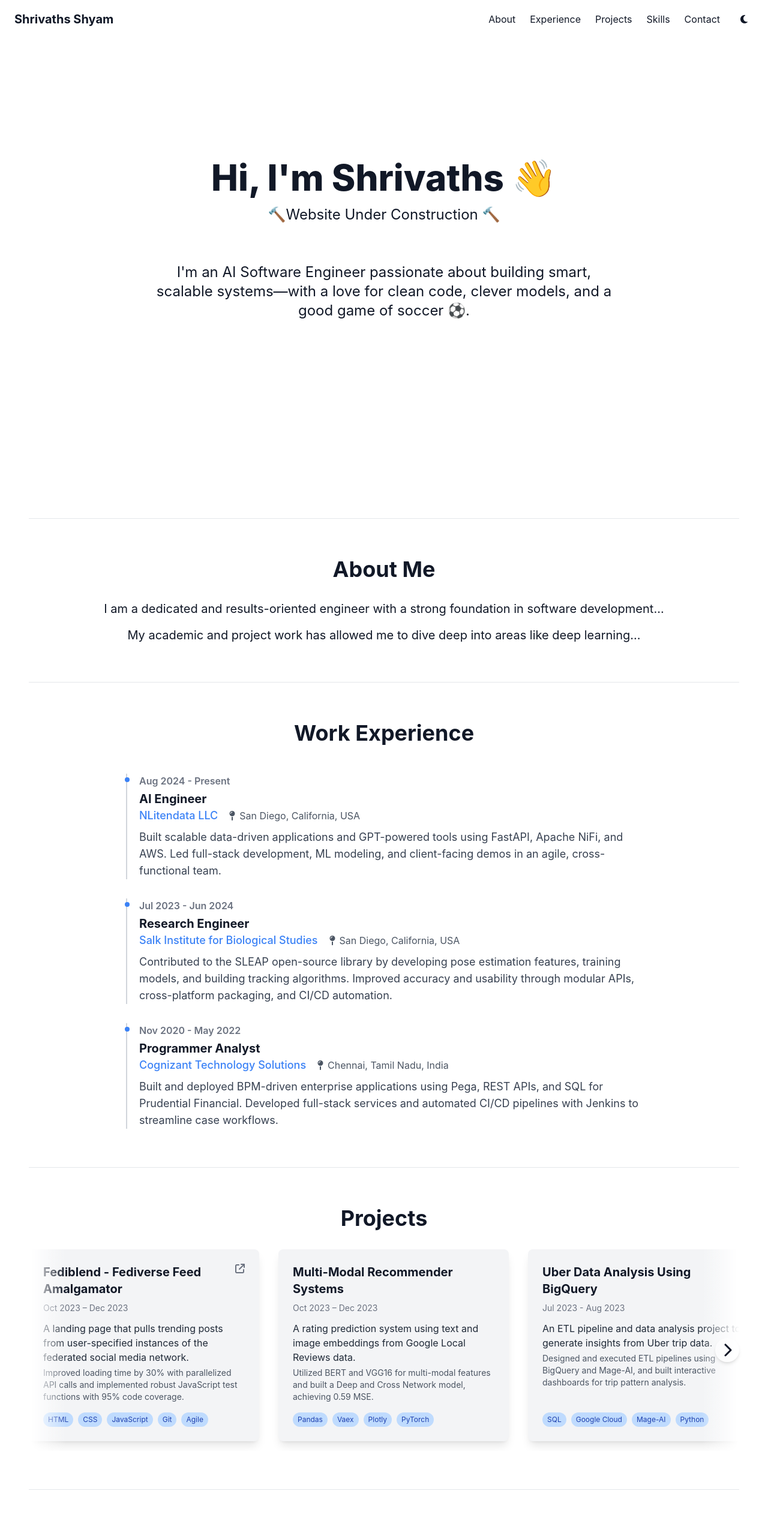
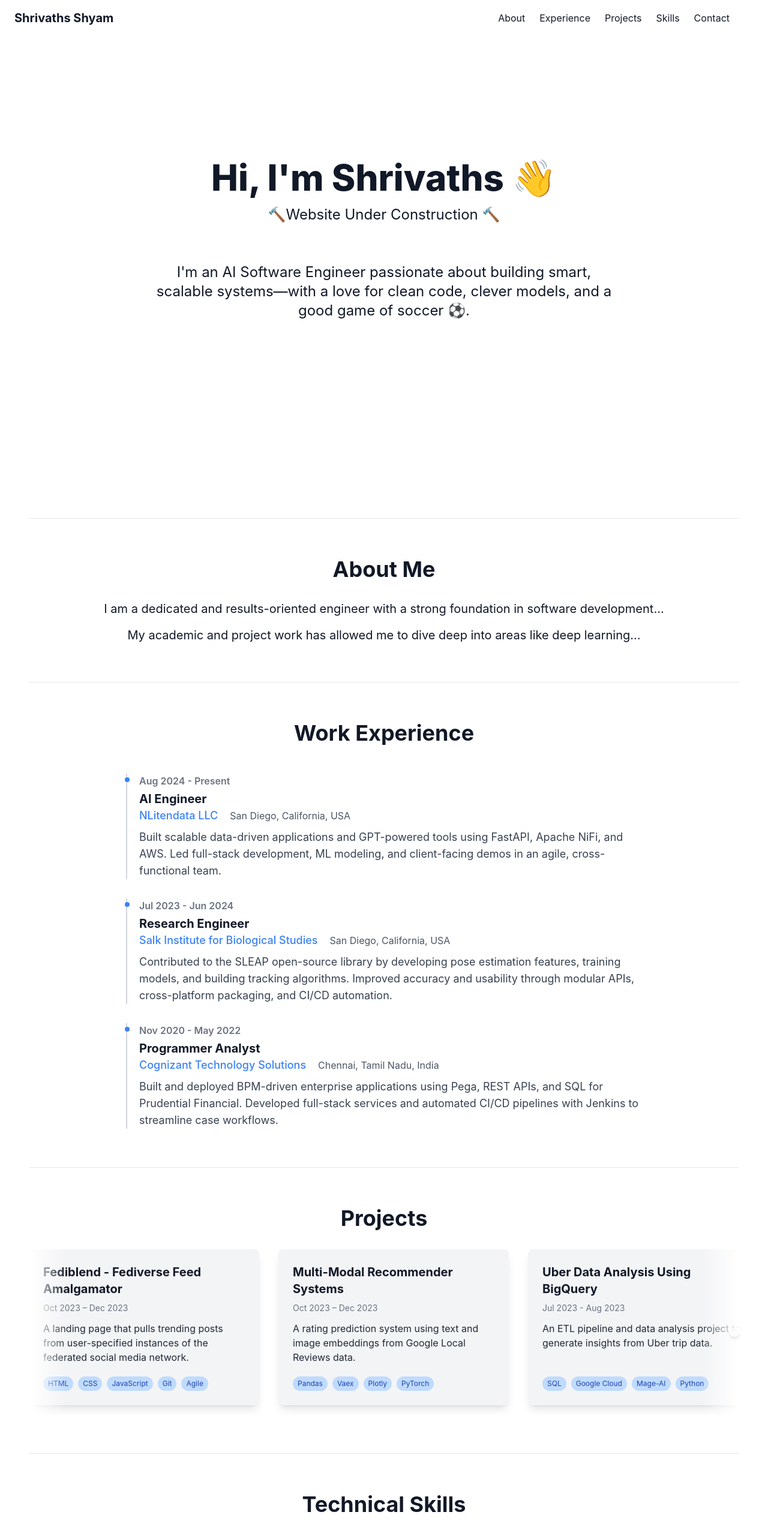
Before and after one commit to shrivaths16/profile, a Next.js app: page / in a window 1280 px wide. Shown: the top 2551 px of the page at 60% size. Built offline with nearby package versions, Linux system fonts and the light colour scheme.

Commit message:
solve font awesome build issue

```diff
--- a/components/Contact.tsx
+++ b/components/Contact.tsx
@@ -1,4 +1,4 @@
-import { FaGithub, FaLinkedin, FaEnvelope } from 'react-icons/fa6';
+// import { FaGithub, FaLinkedin, FaEnvelope } from 'react-icons/fa6';
 
 const Contact = () => (
   <section id="contact" className="text-center scroll-mt-20">
@@ -7,9 +7,9 @@ const Contact = () => (
       I'm always open to discussing new projects, creative ideas, or opportunities to be part of an amazing team. Feel free to reach out!
     </p>
     <div className="flex justify-center space-x-6 text-3xl">
-      <a href="https://github.com/shrivaths16" target="_blank" rel="noopener noreferrer" className="hover:text-blue-500"><FaGithub /></a>
-      <a href="https://www.linkedin.com/in/shrivaths-shyam/" target="_blank" rel="noopener noreferrer" className="hover:text-blue-500"><FaLinkedin /></a>
-      <a href="mailto:shrivaths1998@gmail.com" className="hover:text-blue-500"><FaEnvelope /></a>
+      <a href="https://github.com/shrivaths16" target="_blank" rel="noopener noreferrer" className="hover:text-blue-500"><i className="fa-brands fa-github"></i></a>
+      <a href="https://www.linkedin.com/in/shrivaths-shyam/" target="_blank" rel="noopener noreferrer" className="hover:text-blue-500"><i className="fa-brands fa-linkedin"></i></a>
+      <a href="mailto:shrivaths1998@gmail.com" className="hover:text-blue-500"><i className="fa-solid fa-envelope"></i></a>
     </div>
   </section>
 );
--- a/components/Header.tsx
+++ b/components/Header.tsx
@@ -1,7 +1,7 @@
 import { useState } from 'react';
 import ThemeToggle from './ThemeToggle';
 import { useScroll } from '../hooks/useScroll';
-import { FaBars, FaXmark } from 'react-icons/fa6'; // Hamburger and close icons
+// import { FaBars, FaXmark } from 'react-icons/fa'; // Hamburger and close icons
 
 const Header = () => {
   const isScrolled = useScroll();
@@ -38,7 +38,8 @@ const Header = () => {
           <div className="md:hidden flex items-center">
             <ThemeToggle />
             <button onClick={() => setIsMenuOpen(!isMenuOpen)} className="ml-4" aria-label="Open menu">
-              <FaBars size={24} />
+              {/* <FaBars size={24} /> */}
+              <i className="fa-solid fa-bars fa-xl"></i>
             </button>
           </div>
         </nav>
@@ -54,7 +55,8 @@ const Header = () => {
       >
         <div className="flex justify-end p-6">
           <button onClick={() => setIsMenuOpen(false)} aria-label="Close menu">
-            <FaXmark size={28} />
+            {/* <FaXmark size={28} /> */}
+            <i className="fa-solid fa-times fa-2xl"></i>
           </button>
         </div>
         <div className="flex flex-col items-center justify-center h-full -mt-16 space-y-8">
--- a/components/ProjectCard.tsx
+++ b/components/ProjectCard.tsx
@@ -1,5 +1,5 @@
 import { Project } from '../data/portfolioData';
-import { FaArrowUpRightFromSquare } from 'react-icons/fa6';
+// import { FaArrowUpRightFromSquare } from 'react-icons/fa6';
 
 interface ProjectCardProps {
   project: Project;
@@ -12,13 +12,14 @@ const ProjectCard = ({ project }: ProjectCardProps) => (
         <h3 className="text-xl font-bold">{project.name}</h3>
         {project.link && (
           <a href={project.link} target="_blank" rel="noopener noreferrer" className="text-gray-500 hover:text-blue-500">
-            <FaArrowUpRightFromSquare />
+            {/* <FaArrowUpRightFromSquare /> */}
+            <i className="fa-solid fa-arrow-up-right-from-square"></i>
           </a>
         )}
       </div>
       <p className="text-sm text-gray-500 dark:text-gray-400 mb-3">{project.date}</p>
       <p className="text-gray-800 dark:text-gray-200 mb-1">{project.description}</p>
-      <p className="text-sm text-gray-600 dark:text-gray-300">{project.longDescription}</p>
+      {/* <p className="text-sm text-gray-600 dark:text-gray-300">{project.longDescription}</p> */}
     </div>
     <div className="flex flex-wrap gap-2 mt-4">
       {project.tags.map((tag, tagIndex) => (
--- a/components/Projects.tsx
+++ b/components/Projects.tsx
@@ -1,7 +1,7 @@
 import { useRef, useState, useEffect } from 'react';
 import { projects } from '../data/portfolioData';
 import ProjectCard from './ProjectCard';
-import { FaChevronLeft, FaChevronRight } from 'react-icons/fa6';
+// import { FaChevronLeft, FaChevronRight } from 'react-icons/fa6';
 
 const Projects = () => {
   const scrollContainerRef = useRef<HTMLDivElement>(null);
@@ -55,7 +55,8 @@ const Projects = () => {
             className="absolute top-1/2 left-0 -translate-y-1/2 z-10 p-2 bg-white/50 dark:bg-gray-800/50 rounded-full shadow-md hover:bg-white dark:hover:bg-gray-700 transition"
             aria-label="Scroll left"
           >
-            <FaChevronLeft size={24} />
+            {/* <FaChevronLeft size={24} /> */}
+            <i className="fa-solid fa-chevron-left fa-xl"></i>
           </button>
         )}
 
@@ -76,7 +77,8 @@ const Projects = () => {
             className="absolute top-1/2 right-0 -translate-y-1/2 z-10 p-2 bg-white/50 dark:bg-gray-800/50 rounded-full shadow-md hover:bg-white dark:hover:bg-gray-700 transition"
             aria-label="Scroll right"
           >
-            <FaChevronRight size={24} />
+            {/* <FaChevronRight size={24} /> */}
+            <i className="fa-solid fa-chevron-right fa-xl"></i>
           </button>
         )}
 
--- a/components/ThemeToggle.tsx
+++ b/components/ThemeToggle.tsx
@@ -1,6 +1,6 @@
 import { useState, useEffect } from 'react';
 import { useTheme } from 'next-themes';
-import { FaSun, FaMoon } from 'react-icons/fa6';
+// import { FaSun, FaMoon } from 'react-icons/fa6';
 
 const ThemeToggle = () => {
   const [mounted, setMounted] = useState(false);
@@ -22,7 +22,8 @@ const ThemeToggle = () => {
       className="p-2 rounded-lg hover:bg-gray-200 dark:hover:bg-gray-700"
       onClick={() => setTheme(theme === 'dark' ? 'light' : 'dark')}
     >
-      {theme === 'dark' ? <FaSun /> : <FaMoon />}
+      {/* {theme === 'dark' ? <FaSun /> : <FaMoon />} */}
+      {theme === 'dark' ? <i className="fa-solid fa-sun"></i> : <i className="fa-solid fa-moon"></i>}
     </button>
   );
 };
--- a/components/TimelineItem.tsx
+++ b/components/TimelineItem.tsx
@@ -1,5 +1,5 @@
 import { Experience } from '../data/portfolioData';
-import { FaMapPin } from 'react-icons/fa6'; // Import an icon
+// import { FaMapPin } from 'react-icons/fa6'; // Import an icon
 
 interface TimelineItemProps {
   item: Experience;
@@ -21,7 +21,8 @@ const TimelineItem = ({ item }: TimelineItemProps) => (
     <div className="mb-2 flex flex-wrap items-center gap-x-4 gap-y-1">
       <h4 className="font-medium text-blue-500 dark:text-blue-400 text-lg">{item.company}</h4>
       <div className="flex items-center gap-1 text-base text-gray-600 dark:text-gray-400">
-        <FaMapPin />
+        {/* <FaMapPin /> */}
+        <i className="fa-solid fa-map-pin"></i>
         <span>{item.location}</span>
       </div>
     </div>
--- a/pages/_app.tsx
+++ b/pages/_app.tsx
@@ -1,10 +1,14 @@
 import '../styles/globals.css'
 import type { AppProps } from 'next/app'
 import { ThemeProvider } from 'next-themes'
+import Head from 'next/head'
 
 export default function MyApp({ Component, pageProps }: AppProps) {
   return (
     <ThemeProvider attribute="class">
+      <Head>
+      <script src="https://kit.fontawesome.com/ea8a7c0c54.js" crossOrigin="anonymous"></script>
+      </Head>
       <Component {...pageProps} />
     </ThemeProvider>
   )
```
Also changed, not shown: package.json (+4 -4 lines), tsconfig.json (+18 -6 lines), components/WorkEx.tsx (deleted), 1 other file (tests, documents, lock files or other folders).
